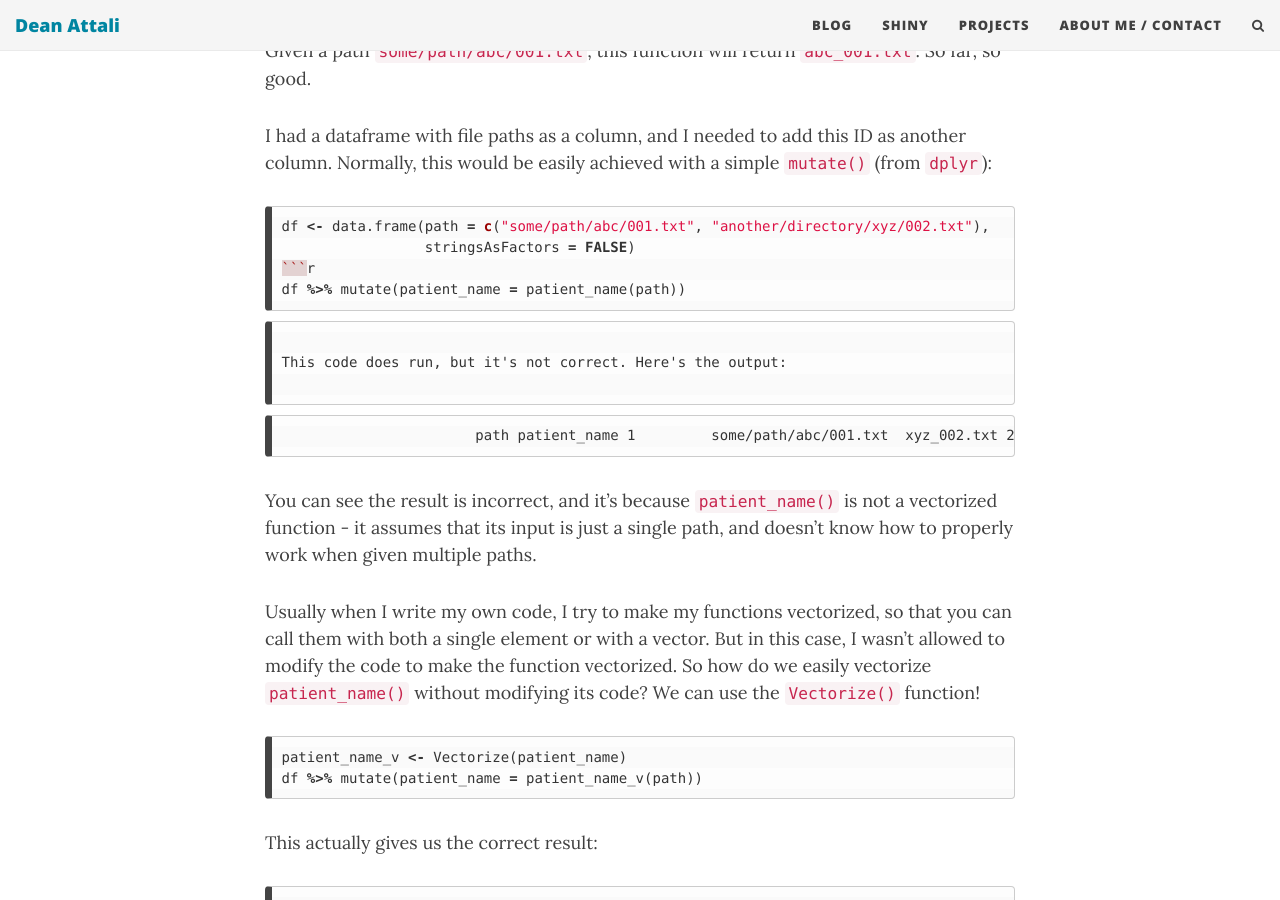
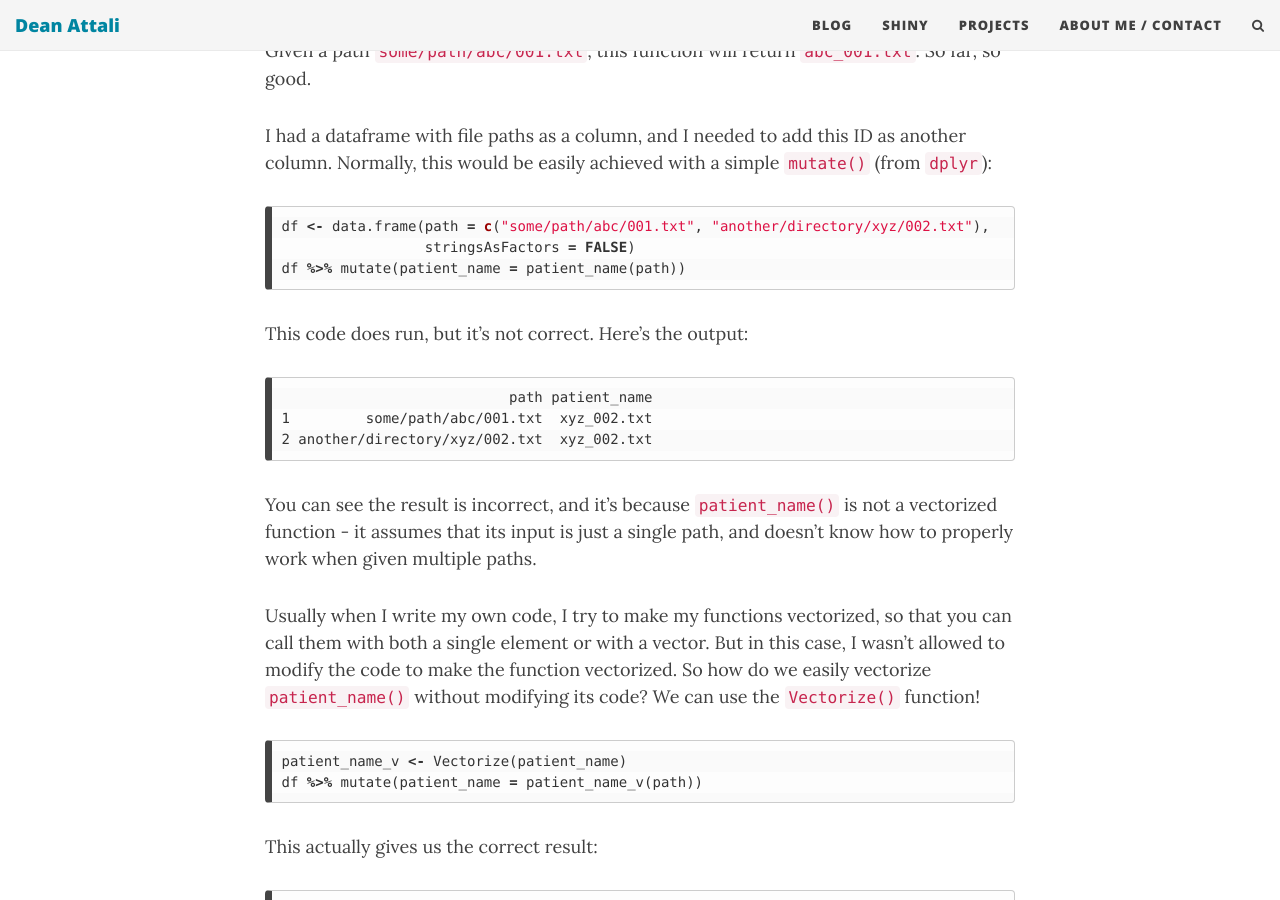
Before and after one commit to daattali/daattali.github.io, a Jekyll site: the page built from 2018-04-09-mutate-non-vectorized.md, in a window 1280 px wide and 900 px high, scrolled down 1097 px. Built offline with Jekyll 4.4.1, drawn with Linux system fonts in a browser that asks for light colours; nearby versions of some CDN libraries.

Commit message:
Update 2018-04-09-mutate-non-vectorized.md

````diff
--- a/2018-04-09-mutate-non-vectorized.md
+++ b/2018-04-09-mutate-non-vectorized.md
@@ -28,9 +28,7 @@
 ```r
 df <- data.frame(path = c("some/path/abc/001.txt", "another/directory/xyz/002.txt"),
                  stringsAsFactors = FALSE)
-```r
 df %>% mutate(patient_name = patient_name(path))
-```
 ```
 
 This code does run, but it's not correct. Here's the output:
````
